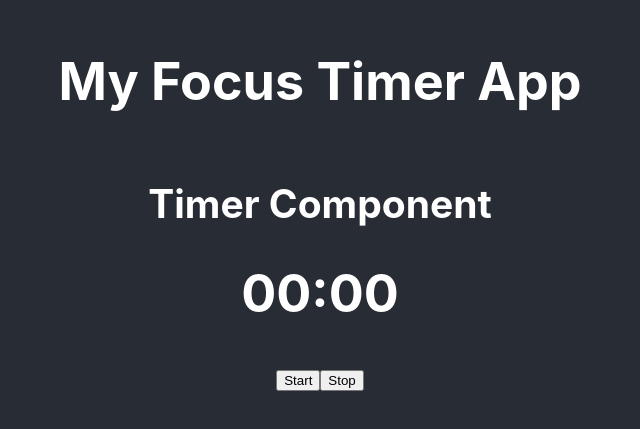
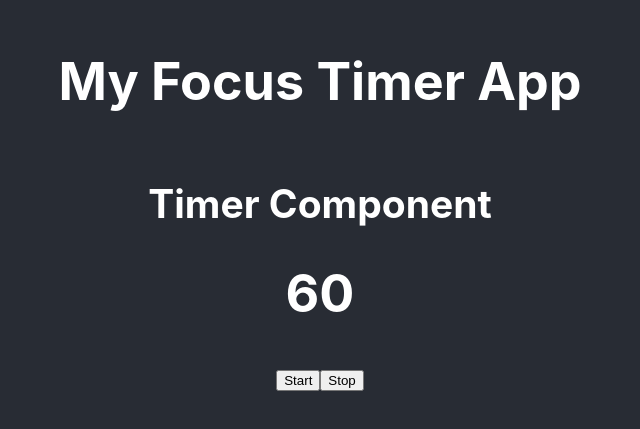
Before and after one commit to Anfahad-10/focus-timer-app, a React (Create React App) app: page / in a window 1280 px wide. Shown: the part 197-626 px from the top of the page, without its empty margins (320-960 px from the left). Built offline with nearby package versions, Linux system fonts and the light colour scheme.

Commit message:
feat: Added state to Timer component for seconds

```diff
--- a/src/components/Timer.js
+++ b/src/components/Timer.js
@@ -1,10 +1,11 @@
-import React from 'react';
+import React, { useState } from 'react';
 
 function Timer() {
+    const [seconds, setSeconds] = useState(60);
   return (
     <div className="timer-container">
       <h2>Timer Component</h2>
-      <h1>00:00</h1>
+      <h1>{seconds}</h1>
       <button>Start</button>
       <button>Stop</button>
     </div>
```
